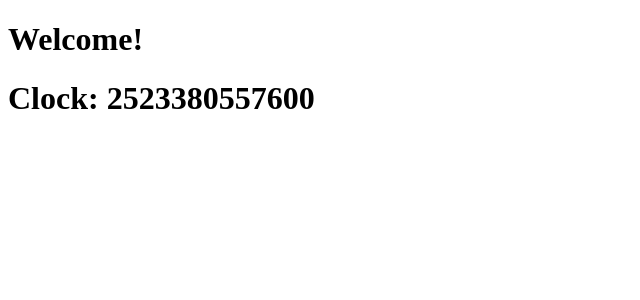
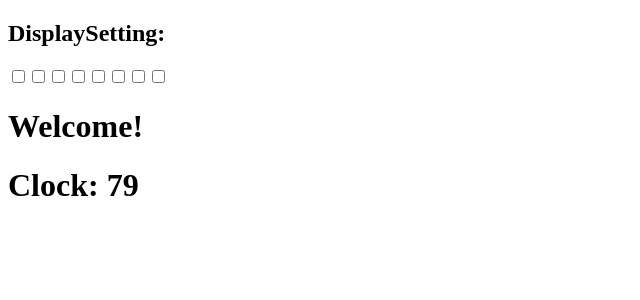
Before and after one commit to wangshu24/twentyninethousandstwohundredtwenty, a React app: page / in a window 1280 px wide. Both pictures are taken after a click on the button "10". Shown: the top 300 px of the page, without its empty margins (0-640 px from the left). Built offline with nearby package versions, Linux system fonts and the light colour scheme; the HTML template or start-up script is replaced by a standard one.

Commit message:
WIP display based on setting

```diff
--- a/src/app.tsx
+++ b/src/app.tsx
@@ -1,14 +1,26 @@
-import { JSX, use, useState } from "react";
+import { JSX, createContext, useState } from "react";
 import { addYears, toDate } from "date-fns";
 import CalendarDemo from "./calendar";
 import Clock from "./clock";
 import { DisplayConfig } from "./displayFormat";
+import DisplaySetting from "./displaySetting";
 
 let stored = localStorage.getItem("dob");
 let storedDob: Date | undefined = undefined;
 if (stored) {
   storedDob = toDate(stored);
 }
+
+export const SettingContext = createContext<DisplayConfig>([
+  true,
+  true,
+  true,
+  true,
+  true,
+  true,
+  true,
+  true,
+]);
 
 function App(): JSX.Element {
   const [dob, setDob] = useState<Date | undefined>(storedDob);
@@ -23,7 +35,7 @@ function App(): JSX.Element {
     true,
   ]);
 
-  const restrictedSetSetting = (newSetting: DisplayConfig) => {
+  const restrictedSetSetting = (newSetting: DisplayConfig): void => {
     if (!newSetting.some((v) => v === true)) {
       return;
     }
@@ -32,14 +44,17 @@ function App(): JSX.Element {
 
   return (
     <>
+      <DisplaySetting setting={setting} setSetting={restrictedSetSetting} />
       <div>
         <h1>Welcome!</h1>
       </div>
-      {!dob ? (
-        <CalendarDemo setDate={setDob} />
-      ) : (
-        <Clock dob={dob} eod={addYears(dob, 80)} />
-      )}
+      <SettingContext.Provider value={setting}>
+        {!dob ? (
+          <CalendarDemo setDate={setDob} />
+        ) : (
+          <Clock dob={dob} eod={addYears(dob, 80)} />
+        )}
+      </SettingContext.Provider>
     </>
   );
 }
--- a/src/clock.tsx
+++ b/src/clock.tsx
@@ -1,4 +1,4 @@
-import { ReactNode, useEffect, useState } from "react";
+import { ReactNode, useEffect, useState, useContext } from "react";
 import {
   differenceInMilliseconds,
   differenceInSeconds,
@@ -9,11 +9,15 @@ import {
   differenceInMonths,
   differenceInYears,
 } from "date-fns";
+import { SettingContext } from "./app";
+import { DisplayConfig } from "./displayFormat";
 
 function Clock(props: { dob: Date; eod: Date }) {
   const { dob, eod } = props;
   console.log("received time: ", dob);
   let duration = calculateDuration(eod);
+
+  let displaySetting: DisplayConfig = useContext(SettingContext);
 
   const [timeleft, setTimeleft] = useState<CustomDuration>(duration);
 
@@ -27,7 +31,7 @@ function Clock(props: { dob: Date; eod: Date }) {
 
   return (
     <div>
-      <h1>Clock: {timeleft.milliseconds}</h1>
+      <h1>Clock: {displayDuration(timeleft, displaySetting)}</h1>
     </div>
   );
 }
@@ -38,6 +42,7 @@ export type CustomDuration = {
   minutes: number;
   hours: number;
   days: number;
+  weeks: number;
   months: number;
   years: number;
 };
@@ -57,7 +62,35 @@ function calculateDuration(eod: Date): CustomDuration {
   return duration;
 }
 
-function displayDuration(time: CustomDuration): ReactNode {
+function displayDuration(
+  time: CustomDuration,
+  setting: DisplayConfig
+): ReactNode {
+  if (setting[0]) {
+    return time.years;
+  }
+  if (setting[1]) {
+    return time.months;
+  }
+  if (setting[2]) {
+    return time.weeks;
+  }
+  if (setting[3]) {
+    return time.days;
+  }
+  if (setting[4]) {
+    return time.hours;
+  }
+  if (setting[5]) {
+    return time.minutes;
+  }
+  if (setting[6]) {
+    return time.seconds;
+  }
+  if (setting[7]) {
+    return time.milliseconds;
+  }
+
   return time.milliseconds;
 }
 
--- /dev/null
+++ b/src/displaySetting.tsx
@@ -0,0 +1,24 @@
+import { DisplayConfig } from "./displayFormat";
+
+function DisplaySetting(props: {
+  setting: DisplayConfig;
+  setSetting: (s: DisplayConfig) => void;
+}) {
+  const { setting, setSetting } = props;
+
+  return (
+    <div>
+      <h2>DisplaySetting:</h2>
+      <input type="checkbox" />
+      <input type="checkbox" />
+      <input type="checkbox" />
+      <input type="checkbox" />
+      <input type="checkbox" />
+      <input type="checkbox" />
+      <input type="checkbox" />
+      <input type="checkbox" />
+    </div>
+  );
+}
+
+export default DisplaySetting;
```
